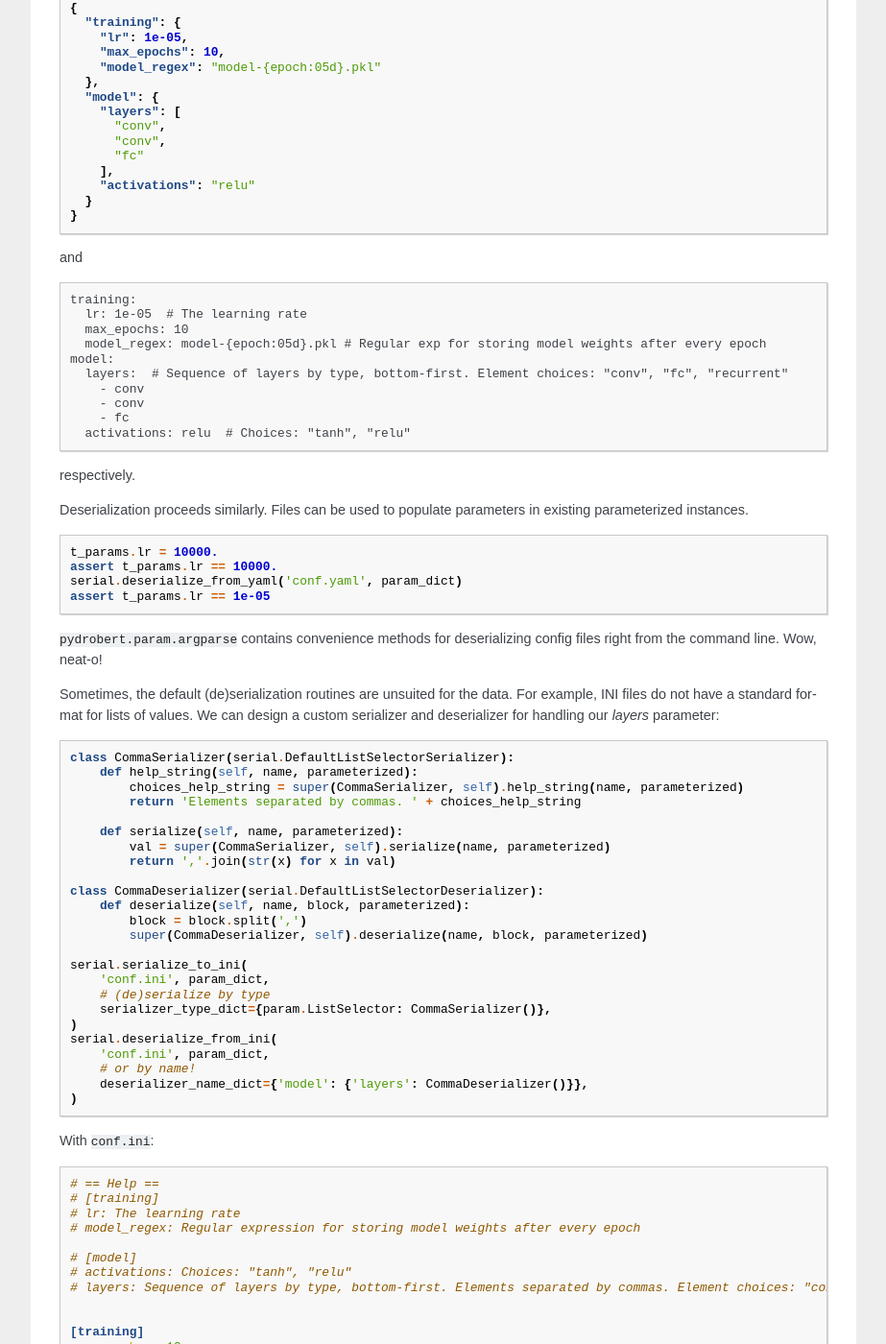
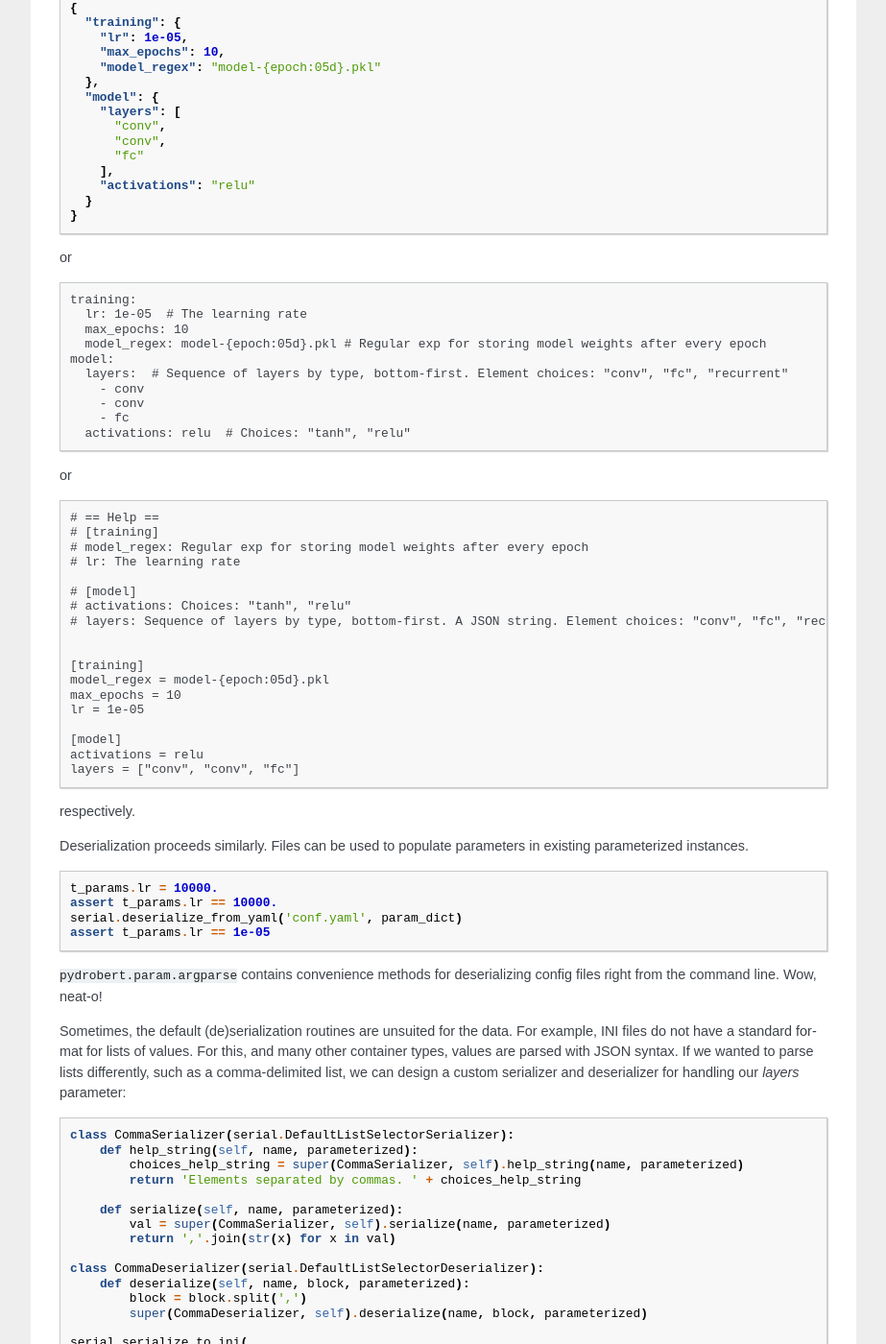
Before and after one commit to sdrobert/pydrobert-param, a Sphinx documentation site: the page built from docs/source/tutorial.rst, in a window 1280 px wide and 1400 px high, scrolled down 717 px. Shown: the whole window at 96% size, without its empty margins (198-1121 px from the left). Built offline with Sphinx 7.4.7, drawn with Linux system fonts in a browser that asks for light colours; some of the changed text lies outside the part shown.

Commit message:
Updated tutorial with changes to INI

```diff
--- a/docs/source/tutorial.rst
+++ b/docs/source/tutorial.rst
@@ -29,14 +29,14 @@
       'model': m_params,
     }
 
-We can serialize these easily into JSON or YAML:
+We can serialize these easily into JSON, YAML, or INI:
 
 .. code-block:: python
 
     from pydrobert.param import serialization as serial
     serial.serialize_to_json('conf.json', param_dict)
-    # requires ruamel.yaml or pyyaml
-    serial.serialize_to_yaml('conf.yaml', param_dict)
+    serial.serialize_to_yaml('conf.yaml', param_dict)  # requires ruamel.yaml or pyyaml
+    serial.serialize_to_ini('conf.ini', param_dict)
 
 where we get
 
@@ -58,7 +58,7 @@
       }
     }
 
-and
+or
 
 .. currently, there's a bug in YAML syntax (issue #1528 in pygments-main)
 .. that doesn't like the last line of this example. Until fixed, use verbatim
@@ -76,6 +76,29 @@
         - fc
       activations: relu  # Choices: "tanh", "relu"
 
+or
+
+.. code-block::
+
+    # == Help ==
+    # [training]
+    # model_regex: Regular exp for storing model weights after every epoch
+    # lr: The learning rate
+
+    # [model]
+    # activations: Choices: "tanh", "relu"
+    # layers: Sequence of layers by type, bottom-first. A JSON string. Element choices: "conv", "fc", "recurrent"
+
+
+    [training]
+    model_regex = model-{epoch:05d}.pkl
+    max_epochs = 10
+    lr = 1e-05
+
+    [model]
+    activations = relu
+    layers = ["conv", "conv", "fc"]
+
 respectively.
 
 Deserialization proceeds similarly. Files can be used to populate parameters in
@@ -92,8 +115,10 @@
 config files right from the command line. Wow, neat-o!
 
 Sometimes, the default (de)serialization routines are unsuited for the data.
-For example, INI files do not have a standard format for lists of values. We
-can design a custom serializer and deserializer for handling our `layers`
+For example, INI files do not have a standard format for lists of values. For
+this, and many other container types, values are parsed with JSON syntax. If we
+wanted to parse lists differently, such as a comma-delimited list, we can
+design a custom serializer and deserializer for handling our `layers`
 parameter:
 
 .. code-block:: python
```
